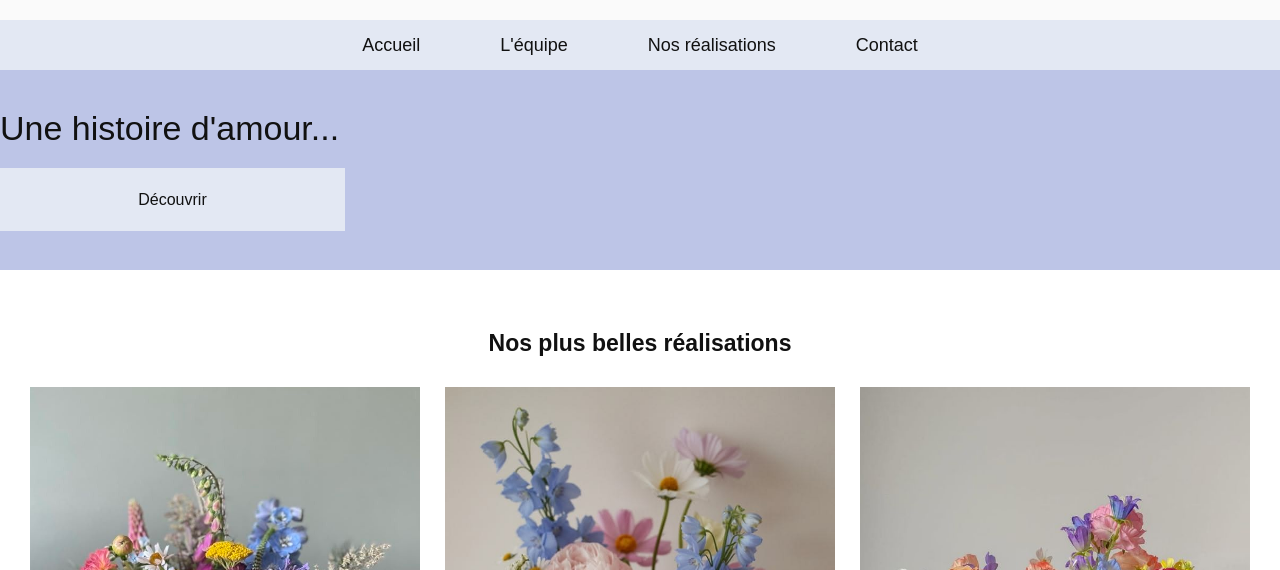
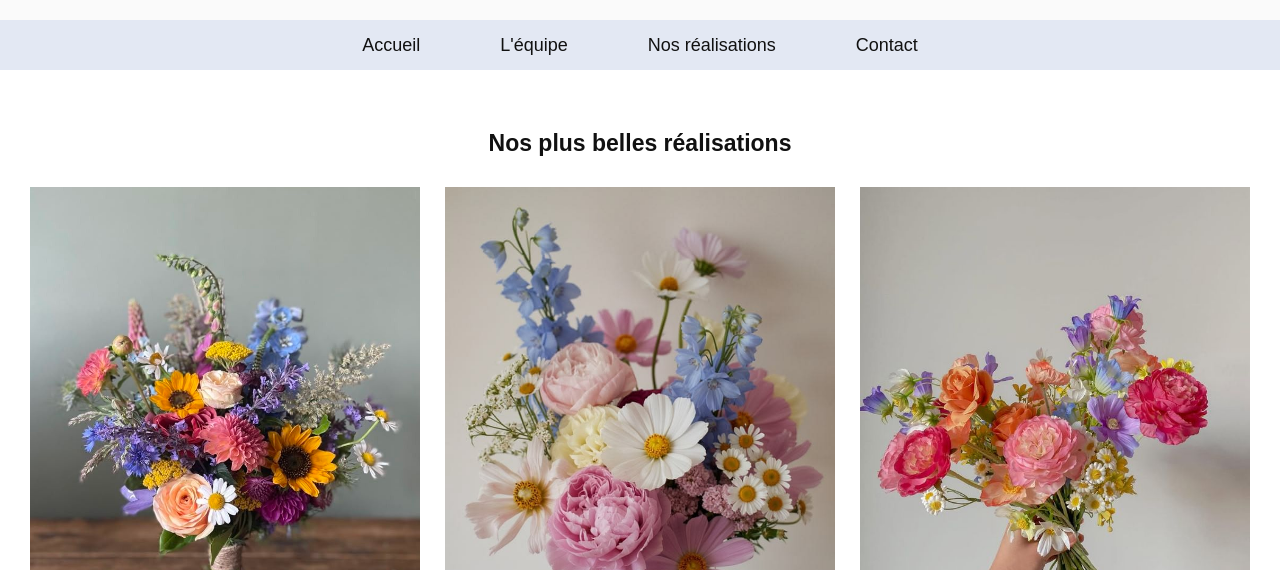
Before and after one commit to Mumumullax/projet_bloompetals, a plain HTML site: page index.html in a window 1280 px wide. Shown: the part 230-800 px from the top of the page. Drawn offline with Linux system fonts and the light colour scheme.

Commit message:
suppression du hero

```diff
--- a/index.html
+++ b/index.html
@@ -27,14 +27,6 @@
     </nav>
 
     <main>
-      <!-- ACCUEIL -->
-      <section id="accueil" class="hero">
-        <div class="hero-contenu">
-          <h2>Une histoire d'amour...</h2>
-          <a href="#services" class="bouton">Découvrir</a>
-        </div>
-      </section>
-
       <!-- REALISATION -->
       <section id="realisations" class="realisations">
         <h2>Nos plus belles réalisations</h2>
```
